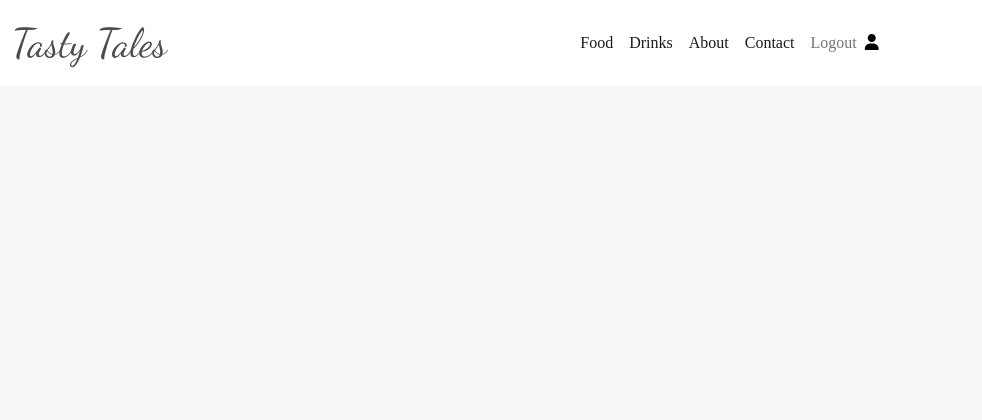
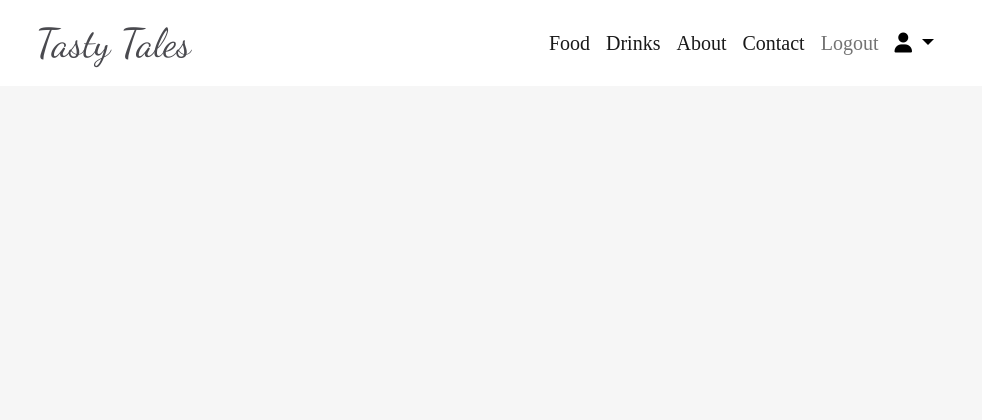
Before and after one commit to JoeYip13/project-4-full-stack-toolkit, a Django app: page /about/ in a window 1280 px wide. Shown: the top 420 px of the page, without its empty margins (0-982 px from the left). Run offline with Django 3.2, Linux system fonts and the light colour scheme; the visitor is signed in with stand-in values (Sample User, id 1); data that the repository does not hold is empty; some libraries are stand-ins or nearby versions; some web fonts are replaced.

Commit message:
Add dropdown feature to profile icon

```diff
--- a/templates/base.html
+++ b/templates/base.html
@@ -32,13 +32,13 @@
 
     <nav class="navbar navbar-expand-lg navbar-light bg-white">
         <div class="container-fluid">
-            <a class="navbar-brand" href="{% url 'home' %}"><span class="brand">Tasty Tales</span></a>
+            <a class="navbar-brand" href="{% url 'home' %}"><span class="brand ms-4">Tasty Tales</span></a>
             <button class="navbar-toggler" type="button" data-bs-toggle="collapse" data-bs-target="#navbarText"
                 aria-controls="navbarText" aria-expanded="false" aria-label="Toggle navigation">
                 <span class="navbar-toggler-icon"></span>
             </button>
             <div class="collapse navbar-collapse justify-content-center" id="navbarText">
-                <ul class="navbar-nav mb-2 mb-lg-0 d-flex align-items-center">
+                <ul class="navbar-nav mb-2 mb-lg-0 d-flex align-items-center fs-5">
                     <li class="nav-item">
                         <a class="nav-link active" aria-current="page" href="{% url 'home' %}">Food</a>
                     </li>
@@ -51,14 +51,22 @@
                     <li class="nav-item">
                         <a class="nav-link active" aria-current="page" href="{% url 'contact' %}">Contact</a>
                 </ul>
-                <ul class="navbar-nav d-flex align-items-center">
+                <ul class="navbar-nav d-flex align-items-center fs-5">
                     </li>
                     {% if user.is_authenticated %}
                     <li class="nav-item">
                         <a class="nav-link" href="{% url 'account_logout' %}">Logout</a>
                     </li>
-                    <li class="nav-item">
-                        <a class="profile-link" href=""><i class="fa-solid fa-user"></i></a>
+                    <li class="nav-item ms-2 dropdown">
+                        <a class="profile-link dropdown-toggle" id="navbarDropdown"
+                            role="button" data-bs-toggle="dropdown" aria-expanded="false" href="">
+                            <i class="fa-solid fa-user"></i>
+                        </a>
+                        <ul class="dropdown-menu" aria-labelledby="navbarDropdown">
+                            <li><a class="dropdown-item" href="{% url 'add_post' %}">Add Food Post</a></li>
+                            <li><a class="dropdown-item" href="#">Add Drinks Post</a></li>
+                            <li>
+                        </ul>
                     </li>
                     {% else %}
                     <li class="nav-item">
@@ -78,12 +86,14 @@
     <div class="container">
         <div class="row">
             <div class="col-md-8 offset-md-2">
-                {% for message in messages %}
-                <div class="alert {{ message.tags }} alert-dismissible fade show" id="msg" role="alert">
+                {% if messages %}
+                    {% for message in messages %}
+                    <div class="alert {{ message.tags }} alert-dismissible fade show" id="msg" role="alert">
                     {{ message | safe }}
                     <button type="button" class="btn-close" data-bs-dismiss="alert" aria-label="Close"></button>
-                </div>
-                {% endfor %}
+                    </div>
+                    {% endfor %}
+                {% endif %}
             </div>
         </div>
     </div>
@@ -108,7 +118,7 @@
             let messages = document.getElementById('msg');
             let alert = new bootstrap.Alert(messages);
             alert.close();
-        }, 2500);
+        }, 3500);
     </script>
 </body>
 
```
